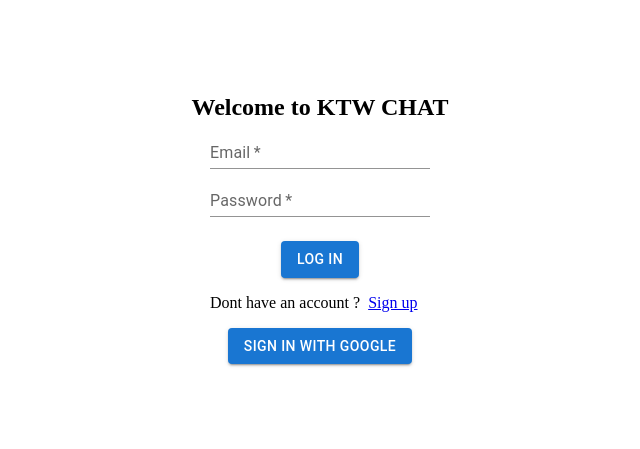
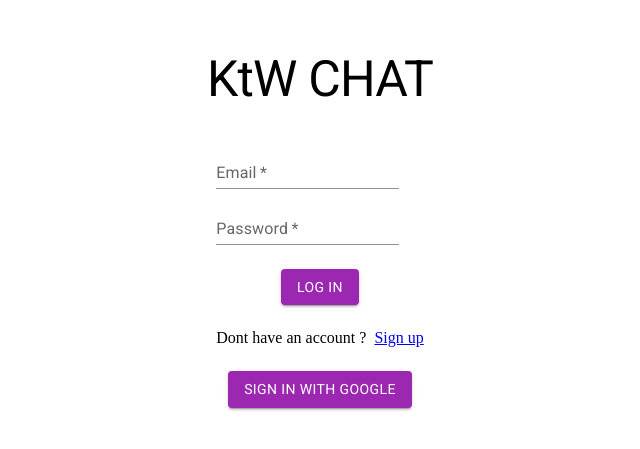
Before and after one commit to wiangin/ktw-chat, a React (Vite) app: page / in a window 1280 px wide. Shown: the part 171-620 px from the top of the page, without its empty margins (320-960 px from the left). Built offline with nearby package versions, Linux system fonts and the light colour scheme; no server answers.

Commit message:
lagt till navbar-komponent där den visar att användare har loggat in och en knappt för att logga ut

```diff
--- a/package.json
+++ b/package.json
@@ -12,6 +12,7 @@
   "dependencies": {
     "@emotion/react": "^11.14.0",
     "@emotion/styled": "^11.14.0",
+    "@fontsource/roboto": "^5.2.5",
     "@mui/material": "^7.0.2",
     "emoji-picker-react": "^4.12.2",
     "firebase": "^11.6.1",
--- a/src/App.jsx
+++ b/src/App.jsx
@@ -1,20 +1,20 @@
 import React from "react";
 import "./App.css";
-import { Routes, Route } from "react-router-dom";
+import { Routes, Route, Navigate } from "react-router-dom";
 import Login from "./pages/Login";
 import SighUp from "./pages/Signup";
 import { Container } from "@mui/material";
 import ChatRoom from "./components/ChatRoom";
+import useUserAuth from "./customHook/useUserAuth";
 
 function App() {
+  const { user } = useUserAuth();
   return (
-
-      <Routes>
-        <Route path="/" element={<Login />} />
-        <Route path="/signup" element={<SighUp/>}/>
-        <Route path="/chatroom" element={<ChatRoom/>}/>
-      </Routes>
-
+    <Routes>
+      <Route path="/" element={ !user ? <Login /> : <Navigate to={"/chatroom"}/> } />
+      <Route path="/signup" element={<SighUp />} />
+      <Route path="/chatroom" element={ user ? <ChatRoom user={user}/> : <Navigate to={"/"}/> } />
+    </Routes>
   );
 }
 
--- a/src/components/ChatRoom.jsx
+++ b/src/components/ChatRoom.jsx
@@ -1,17 +1,20 @@
+import React, { useEffect, useState } from "react";
+import { auth } from "../firebase";
+import { signInWithEmailAndPassword } from "firebase/auth";
+import useUserAuth from "../customHook/useUserAuth";
+import { useNavigate, Navigate } from "react-router-dom";
+import Navbar from "../components/Navbar";
+import MessageInput from "./MessageInput";
 
-import React, { useEffect, useState } from 'react';
-import { auth } from '../firebase';
-import { signInWithEmailAndPassword } from 'firebase/auth';
-import  useUserAuth  from '../customHook/useUserAuth';
-import { useNavigate, Navigate } from 'react-router-dom';
+const ChatRoom = ({ user }) => {
+  return (
+    <>
+      <Navbar />
+      Välkommen till chattrum
+      {/*Här kommer vara en container som  visar meddelande */}
+      <MessageInput/>
+    </>
+  )
+}
 
-const ChatRoom = () => {
-
-    return (
-        <div>
-           Välkommen till chattrum
-        </div>
-    )
-};
-
-export default ChatRoom
+export default ChatRoom;
--- /dev/null
+++ b/src/components/MessageInput.jsx
@@ -0,0 +1,12 @@
+import { Toolbar } from "@mui/material";
+
+
+const MessageInput = () => {
+    return (
+        <Toolbar>
+            <>Här kommer vara inmatningsformulär!</>
+        </Toolbar>
+    )
+}
+
+export default MessageInput;
--- /dev/null
+++ b/src/components/Navbar.jsx
@@ -0,0 +1,82 @@
+import {
+  AppBar,
+  Container,
+  Toolbar,
+  Typography,
+  Box,
+  Tooltip,
+  Avatar,
+  Menu,
+  IconButton,
+  MenuItem,
+} from "@mui/material";
+import { signOut } from "firebase/auth";
+import { auth } from "../firebase";
+import { useNavigate } from "react-router-dom";
+import useUserAuth from "../customHook/useUserAuth";
+import { useState } from "react";
+
+const buttonBgColor = "#9c27b0";
+
+const Navbar = () => {
+    const { user } = useUserAuth();
+    const navigate = useNavigate();
+    const [username, setUsername] = useState();
+    const [anchorElUser, setAnchorElUser] = useState(null);
+
+    const handleSignOut = async () => {
+        await signOut(auth)
+        navigate("/")
+    };
+
+    const handleOpenUserMenu = (e) => {
+        setAnchorElUser(e.currentTarget)
+    };
+
+    const handleCloseUserMenu = () => {
+        setAnchorElUser(null)
+    }
+
+    return (
+    <AppBar position={"static"}>
+
+        <Toolbar
+          disableGutters
+          sx={{ justifyContent: "space-between", height: 60, bgcolor: buttonBgColor, padding: "15px"}}
+        >
+          <Typography variant={"h6"}>KtW CHAT</Typography>
+        <Box>
+            <Tooltip title={ user ? user.email : "User" }>
+            <IconButton onClick={handleOpenUserMenu} sx={{ p: 0}}>
+                <Avatar />
+            </IconButton>
+
+          </Tooltip>
+          <Menu
+            sx={{mt: "45px"}}
+            id={"menu-appbar"}
+              anchorEl={anchorElUser}
+              anchorOrigin={{
+                vertical: 'top',
+                horizontal: 'right',
+              }}
+              keepMounted
+              transformOrigin={{
+                vertical: 'top',
+                horizontal: 'right',
+              }}
+              open={Boolean(anchorElUser)}
+              onClose={handleCloseUserMenu}
+          >
+            <MenuItem onClick={handleSignOut}>
+                <Typography textAlign={"center"}>Log Out</Typography>
+            </MenuItem>
+          </Menu>
+        </Box>
+
+        </Toolbar>
+    </AppBar>
+  );
+};
+
+export default Navbar;
--- a/src/customHook/useUserAuth.jsx
+++ b/src/customHook/useUserAuth.jsx
@@ -6,7 +6,7 @@ const useUserAuth = () => {
   const [user, setUser] = useState(null);
   useEffect(() => {
     const unsubscribe = onAuthStateChanged(auth, (user) => {
-            setUser(user)
+      setUser(user);
     });
     return unsubscribe;
   }, []);
--- a/src/firebase.js
+++ b/src/firebase.js
@@ -18,7 +18,7 @@ const firebaseConfig = {
   messagingSenderId: messagingSenderId,
   appId: appId,
   measurementId: measurementId,
-}
+};
 
 export const app = initializeApp(firebaseConfig);
 export const auth = getAuth(app);
--- a/src/pages/Login.jsx
+++ b/src/pages/Login.jsx
@@ -3,7 +3,17 @@ import { auth, provider } from "../firebase";
 import { signInWithEmailAndPassword, signInWithPopup } from "firebase/auth";
 import useUserAuth from "../customHook/useUserAuth";
 import { useNavigate, Link } from "react-router-dom";
-import { Box, Card, Paper, Button, TextField, Dialog } from "@mui/material";
+import {
+  Box,
+  Button,
+  TextField,
+  Dialog,
+  Typography,
+  Container,
+} from "@mui/material";
+import "@fontsource/roboto/400.css";
+
+const buttonBgColor = "#9c27b0";
 
 const Login = () => {
   const [email, setEmail] = useState("");
@@ -49,6 +59,7 @@ const Login = () => {
   };
 
   return (
+    <Container maxWidth={"xl"}>
       <Box
         component={"section"}
         sx={{
@@ -57,49 +68,64 @@ const Login = () => {
           alignItems: "center",
           justifyContent: "center",
           height: "100vh",
+          // bgcolor: "#121212",
+          // color: "#F5F5DC"
         }}
       >
-      <h1>Welcome to KTW CHAT</h1>
-      <Box>
+        <Typography variant={"h1"} fontSize={50}>
+          KtW CHAT
+        </Typography>
+        <Box marginTop={4}>
           <form onSubmit={handleLoginWithEmail}>
             <Box>
               <TextField
                 label={"Email"}
                 variant={"standard"}
-              type="text"
-              id="username"
-              name="username"
+                type={"text"}
+                id={"username"}
+                name={"username"}
                 required
                 value={email}
                 onChange={handleEmailChange}
+                color="secondary"
               />
             </Box>
-          <Box>
+
+            <Box marginTop={1}>
               <TextField
                 label={"Password"}
                 variant={"standard"}
-              type="password"
-              id="password"
-              name="password"
+                type={"password"}
+                id={"password"}
+                name={"password"}
                 required
                 value={password}
                 onChange={handlePasswordChange}
+                color="secondary"
               />
             </Box>
             <Box display={"flex"} justifyContent={"center"} marginTop={3}>
-            <Button variant={"contained"} type="submit">
+              <Button
+                variant={"contained"}
+                type={"submit"}
+                sx={{ bgcolor: buttonBgColor}}
+              >
                 Log in
               </Button>
             </Box>
           </form>
 
-        <Box marginTop={2} display={"flex"} gap={1}>
+          <Box marginTop={3} display={"flex"} gap={1}>
             <Box component={"span"}>Dont have an account ?</Box>
-          <Link to="/signup">Sign up</Link>
+            <Link to={"/signup"}>Sign up</Link>
           </Box>
 
-        <Box display={"flex"} justifyContent={"center"} marginTop={2}>
-          <Button variant={"contained"} onClick={handleLoginWithGoogle}>
+          <Box display={"flex"} justifyContent={"center"} marginTop={3}>
+            <Button
+              variant={"contained"}
+              onClick={handleLoginWithGoogle}
+              sx={{ bgcolor: buttonBgColor }}
+            >
               Sign in with Google
             </Button>
           </Box>
@@ -109,11 +135,11 @@ const Login = () => {
             <Box display={"flex"} justifyContent={"center"} margin={6}>
               <p>Wrong email or password !!!</p>
             </Box>
-
           </Dialog>
         )}
       </Box>
-  );
-};
+    </Container>
+  )
+}
 
 export default Login;
--- a/src/pages/Signup.jsx
+++ b/src/pages/Signup.jsx
@@ -1,14 +1,24 @@
-import { Box, Button, TextField } from "@mui/material";
+import {
+  Box,
+  Button,
+  Container,
+  TextField,
+  Typography,
+  Dialog,
+} from "@mui/material";
 import { createUserWithEmailAndPassword } from "firebase/auth";
 import { useState } from "react";
 import { Link, useNavigate } from "react-router-dom";
 import { auth } from "../firebase";
 import useUserAuth from "../customHook/useUserAuth";
 
+const buttonBgColor = "#9c27b0";
+
 const SighUp = () => {
   const [email, setEmail] = useState("");
   const [password, setPassword] = useState("");
   const [confirmPassword, setConfirmPassword] = useState("");
+  const [checkAuth, setCheckAuth] = useState(true);
   const navigate = useNavigate();
   const { user } = useUserAuth();
 
@@ -34,12 +44,13 @@ const SighUp = () => {
       navigate("/chatroom");
     } catch (error) {
       console.log("Error signing up with Email: ", error);
+      setCheckAuth(false);
+
     }
   };
 
-  // console.log("User : ", user);
-
   return (
+    <Container maxWidth={"xl"}>
       <Box
         sx={{
           display: "flex",
@@ -49,57 +60,74 @@ const SighUp = () => {
           height: "100vh",
         }}
       >
-      <h1>Sign Up</h1>
+        <Typography variant={"h1"} fontSize={50}>
+          Sign Up
+        </Typography>
         <Box>
           <form onSubmit={handleSignUp}>
             <Box>
               <TextField
                 label={"Email"}
                 variant={"standard"}
-              type="text"
-              id="username"
-              name="username"
+                type={"text"}
+                id={"username"}
+                name={"username"}
                 required
                 value={email}
                 onChange={handleEmailChange}
+                color={"secondary"}
               />
             </Box>
-          <Box>
+            <Box marginTop={1}>
               <TextField
                 label={"Password"}
                 variant={"standard"}
-              type="password"
-              id="password"
-              name="password"
+                type={"password"}
+                id={"password"}
+                name={"password"}
                 required
                 value={password}
                 onChange={handlePasswordChange}
+                color={"secondary"}
               />
             </Box>
-          <Box>
+            <Box marginTop={1}>
               <TextField
                 label={"Confirm password"}
                 variant={"standard"}
-              type="password"
-              id="password"
-              name="password"
+                type={"password"}
+                id={"password"}
+                name={"password"}
                 required
                 value={confirmPassword}
                 onChange={handleConfirmPassword}
+                color={"secondary"}
               />
             </Box>
-          <Box display={"flex"} justifyContent={"center"} marginTop={2}>
-            <Button variant={"contained"} type="submit">Sign Up</Button>
+            <Box display={"flex"} justifyContent={"center"} marginTop={3}>
+              <Button
+                variant={"contained"}
+                type="submit"
+                sx={{ bgcolor: buttonBgColor }}
+              >
+                Sign Up
+              </Button>
             </Box>
           </form>
         </Box>
-      <Box marginTop={2}>
+        <Box marginTop={3}>
           <Box component={"span"}>Already have an account ? </Box>
           <Link to={"/"}>Log in</Link>
         </Box>
-
-
+        {!checkAuth && (
+          <Dialog open={!checkAuth} onClose={() => setCheckAuth(true)}>
+            <Box display={"flex"} justifyContent={"center"} margin={6}>
+              <p>Password may not match !!!</p>
             </Box>
+          </Dialog>
+        )}
+      </Box>
+    </Container>
   );
 };
 
```
Also changed, not shown: src/index.css (line endings or trailing spaces), 1 other file (tests, documents, lock files or other folders). Lines whose indentation alone changed are shown as unchanged.
